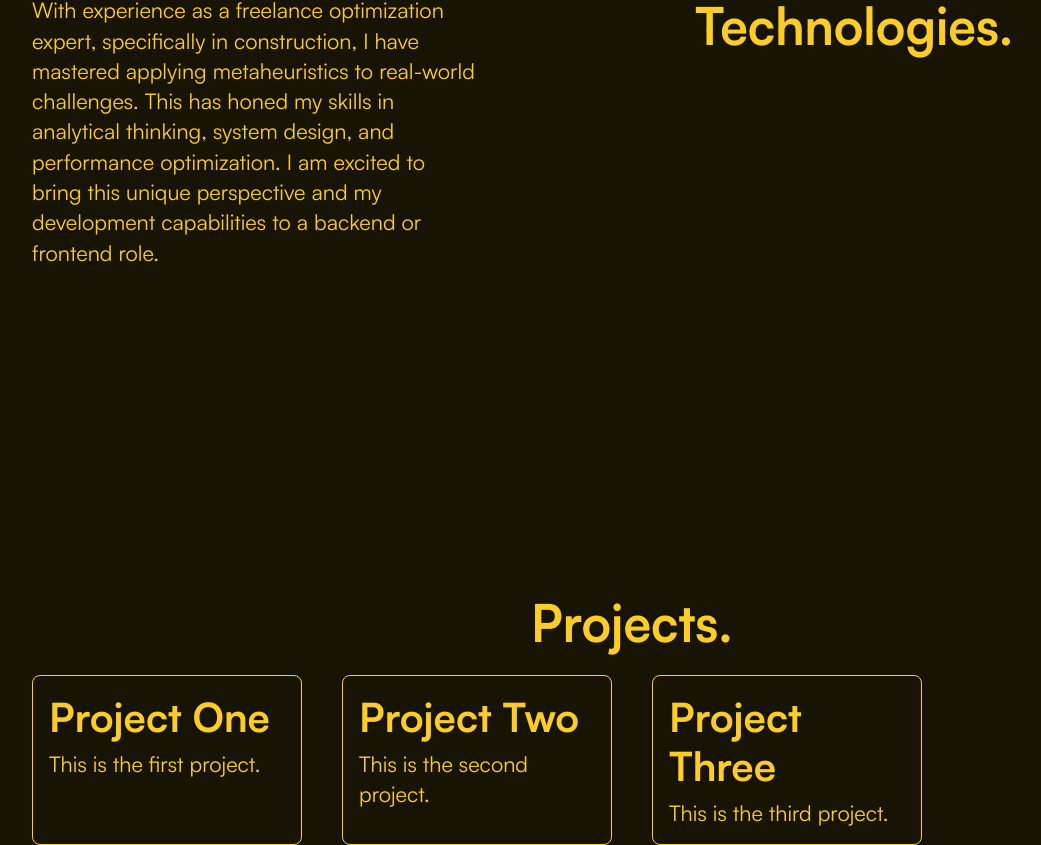
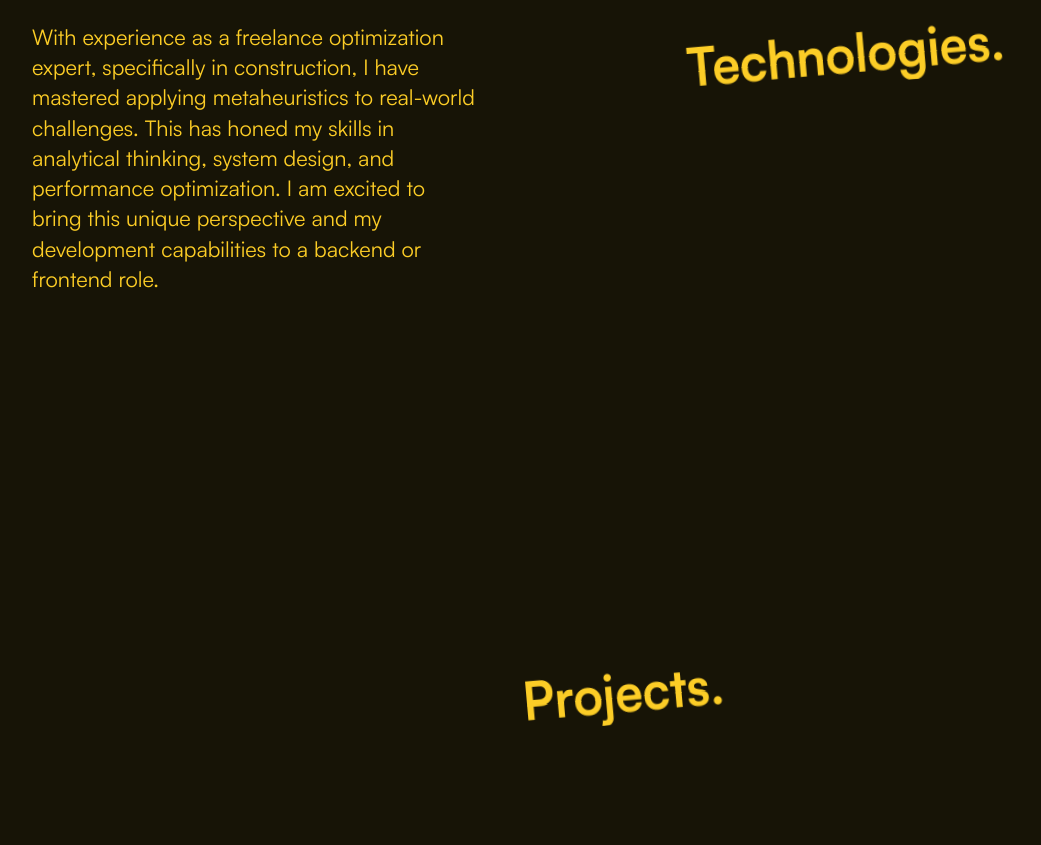
Before and after one commit to DaoVuDat/cv-payload-cms, a Nuxt app in the folder frontend/: page / in a window 1280 px wide. Shown: the part 1051-1896 px from the top of the page, without its empty margins (8-1049 px from the left). After the commit the page ends 1798 px from the top, so only its background shows below. Built offline with nearby package versions, Linux system fonts and the light colour scheme.

Commit message:
add some rotation in glitch text and autoplay hero, not using mouse

```diff
--- a/frontend/app/components/glitch-text.vue
+++ b/frontend/app/components/glitch-text.vue
@@ -3,6 +3,7 @@ const {$gsap: gsap} = useNuxtApp();
 
 defineProps<{
   text: string;
+  rotate?: number;
 }>()
 
 onMounted(() => {
@@ -37,7 +38,7 @@ onMounted(() => {
 </script>
 
 <template>
-  <div id="txt">
+  <div id="txt" :style="{'rotate': rotate + 'deg'}">
     <!-- Invisible content to maintain space -->
     <div class="content-spacer" aria-hidden="true">
       <slot />
@@ -66,6 +67,7 @@ onMounted(() => {
 
 .content-spacer {
   visibility: hidden; /* Hidden but takes up space */
+  padding: var(--space-xs);
   z-index: 1;
 }
 
--- a/frontend/app/components/hero.vue
+++ b/frontend/app/components/hero.vue
@@ -23,7 +23,9 @@ onMounted(() => {
       tweenLength: false,
       chars: defaultChars,
     },
-    paused: true,
+    yoyo: true,
+    repeat: -1,
+    repeatDelay: 3,
   });
 })
 
@@ -35,9 +37,7 @@ onUnmounted(() => {
   <div class="hero">
     <div class="cover wrapper">
       <div class="[utilities] lowercase text-center cursor-pointer">
-        <h1 class="hacker-text font-ocr font-medium"
-            @pointerenter="scrambleTween?.play()"
-            @pointerleave="scrambleTween?.reverse()">
+        <h1 class="hacker-text font-ocr font-medium">
             dat dao vu
         </h1>
       </div>
@@ -69,7 +69,7 @@ onUnmounted(() => {
   }
 
   h1 {
-    --default-text-size: var(--size-step-6);
+    --default-text-size: var(--size-step-8);
   }
 }
 
--- a/frontend/app/components/intro.vue
+++ b/frontend/app/components/intro.vue
@@ -75,7 +75,7 @@ const tech: ITech[] = [
       </div>
       <div>
         <div class="intro__tech flow center text-center">
-          <GlitchText text="projects.">
+          <GlitchText text="projects." :rotate="-5">
             <h2 class="font-bold">Technologies.</h2>
           </GlitchText>
           <div class="
--- a/frontend/app/components/timeline.vue
+++ b/frontend/app/components/timeline.vue
@@ -1,42 +1,103 @@
 <script setup lang="ts">
 
+interface Project {
+  title: string;
+  description: string;
+  technologies: string[];
+  role: string;
+  status: string;
+  startDate: string;
+  endDate: string;
+}
+
+interface YearProject {
+  year: number;
+  projects: Project[];
+}
+
 // create some project data
-const projects = [
+const yearsProjects: YearProject[] = [
   {
-    title: 'Project One',
-    description: 'This is the first project.',
-
+    year: 2025,
+    projects: [
+      {
+        title: "Project Y",
+        description: "Description of Project Y",
+        technologies: ["Next.js", "GraphQL", "Apollo"],
+        role: "Full Stack Developer",
+        status: "Planned",
+        startDate: "2025-01-01",
+        endDate: "",
+      }
+    ]
   },
   {
-    title: 'Project Two',
-    description: 'This is the second project.',
-
+    year: 2024,
+    projects: [
+      {
+        title: "Project X",
+        description: "Description of Project X",
+        technologies: ["React", "TypeScript", "Node.js"],
+        role: "Full Stack Developer",
+        status: "In Progress",
+        startDate: "2024-01-01",
+        endDate: "",
+      }
+    ]
   },
   {
-    title: 'Project Three',
-    description: 'This is the third project.',
-
+    year: 2023,
+    projects: [
+      {
+        title: "Project A",
+        description: "Description of Project A",
+        technologies: ["Vue", "TypeScript", "Node.js"],
+        role: "Frontend Developer",
+        status: "Completed",
+        startDate: "2023-01-01",
+        endDate: "2023-06-30",
+      },
+      {
+        title: "Project B",
+        description: "Description of Project B",
+        technologies: ["React", "JavaScript", "Express"],
+        role: "Full Stack Developer",
+        status: "In Progress",
+        startDate: "2023-07-01",
+        endDate: "",
+      }
+    ]
+  },
+  {
+    year: 2022,
+    projects: [
+      {
+        title: "Project C",
+        description: "Description of Project C",
+        technologies: ["Angular", "Python", "Django"],
+        role: "Backend Developer",
+        status: "Completed",
+        startDate: "2022-01-01",
+        endDate: "2022-12-31",
+      }
+    ]
   }
 ];
 
 </script>
 
 <template>
-  <div class="wrapper flow">
+  <section class="wrapper flow">
 
-   <div class="center text-center">
-       <GlitchText text="projects.">
-         <h2 class="font-bold">Projects.</h2>
-       </GlitchText>
-   </div>
+    <div class="center text-center">
+      <GlitchText text="projects." :rotate="-5">
+        <h2 class="font-bold">Projects.</h2>
+      </GlitchText>
+    </div>
 
-    <div class="grid grid-cols-1 md:grid-cols-2 lg:grid-cols-3 gap-4">
-      <div v-for="(project, index) in projects" :key="index" class="p-4 border rounded-lg shadow hover:shadow-lg transition-shadow">
-        <h3 class="text-xl font-bold">{{ project.title }}</h3>
-        <p class="mt-2">{{ project.description }}</p>
-      </div>
-    </div>
-  </div>
+    <div></div>
+
+  </section>
 </template>
 
 <style scoped>
--- a/frontend/app/pages/index.vue
+++ b/frontend/app/pages/index.vue
@@ -4,7 +4,7 @@ import Timeline from "~/components/timeline.vue";
 </script>
 
 <template>
-  <div class="flow" :style="{'--flow-space': 'var(--space-4xl)'}">
+  <div class="flow" :style="{'--flow-space': 'var(--space-xl)'}">
     <Hero />
     <Intro />
     <Timeline />
```
